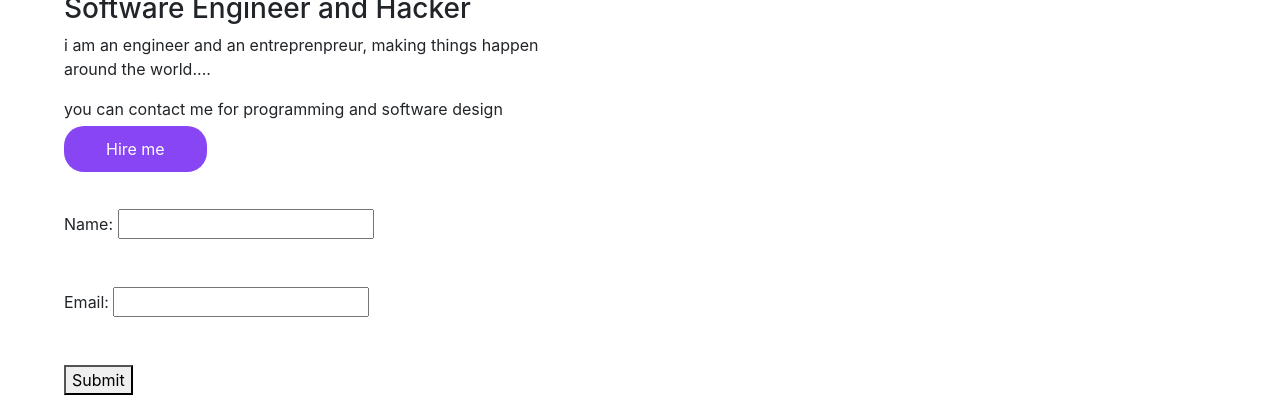
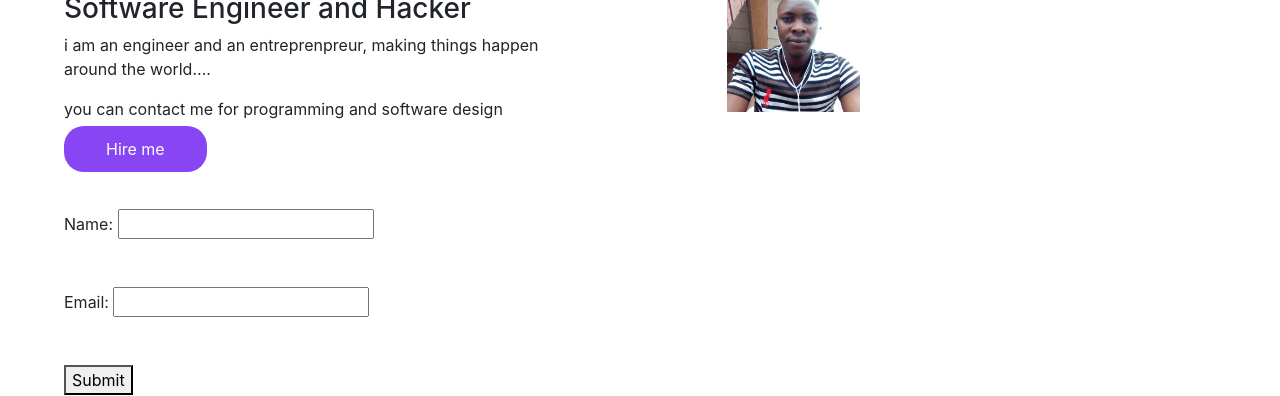
Before and after one commit to Collinsago/Collizor, a plain HTML site: page index.html in a window 1280 px wide. Shown: the part 122-518 px from the top of the page. Drawn offline with nearby package versions, Linux system fonts and the light colour scheme; files that its build step writes are made by us from their sources; no server answers.

Commit message:
Update index.html

```diff
--- a/index.html
+++ b/index.html
@@ -113,7 +113,7 @@
      </div>
 
      <div class="half-width">
-     <img class="side-img" src="images/Collinsago.jpg" alt=""> </div>
+     <img class="side-img" src="Collinsago.jpg" alt=""> </div>
 
      </section>
 
```
